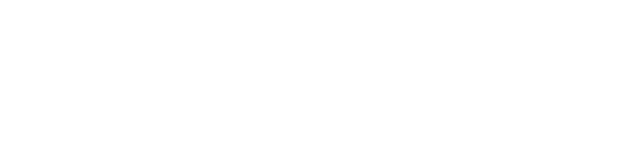
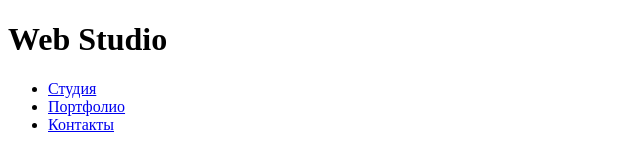
Before and after one commit to Mazahaka7/Frontend2, a plain HTML site: page index.html in a window 1280 px wide. Shown: the whole page, without its empty margins (0-640 px from the left). Drawn offline with Linux system fonts and the light colour scheme.

Commit message:
1st step
add cinitial code to index.html(header)

```diff
--- a/index.html
+++ b/index.html
@@ -1,12 +1,23 @@
 <!DOCTYPE html>
-<html lang="en">
+<html lang="ru">
 <head>
     <meta charset="UTF-8">
+    <meta name="description" content="Мой проект по html5">
     <meta http-equiv="X-UA-Compatible" content="IE=edge">
     <meta name="viewport" content="width=device-width, initial-scale=1.0">
     <title>Document</title>
 </head>
 <body>
+<header>
+    <h1>Web Studio</h1>
+</header>
+<nav>
+    <ul>
+        <li><a href="#студия">Студия</a></li>
+        <li><a href="портфолио">Портфолио</a></li>
+        <li><a href="контакты">Контакты</a></li>
+    </ul>
+</nav>
 
 </body>
 </html>
```
